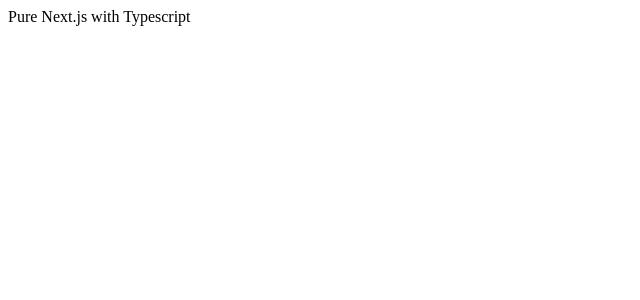
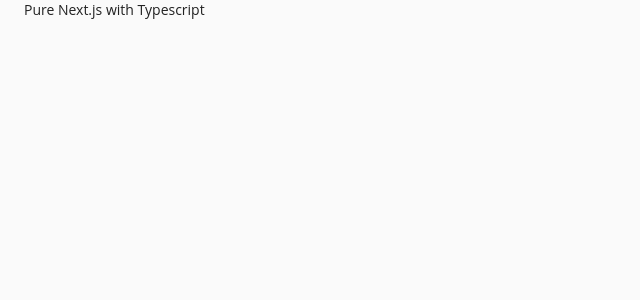
Before and after one commit to NPTripPlanner/TripPlannerNext, a Next.js app: page / in a window 1280 px wide. Shown: the top 300 px of the page, without its empty margins (0-640 px from the left). Built offline with nearby package versions, Linux system fonts and the light colour scheme.

Commit message:
add vertical gutter, add global css to them, add ThemeProvider

```diff
--- a/src/pages/_app.tsx
+++ b/src/pages/_app.tsx
@@ -1,11 +1,17 @@
 import LayoutMain from '../layout/layout.main';
+import {ThemeProvider} from '@material-ui/styles';
+import theme from '../theme/defaultTheme';
+import { CssBaseline } from '@material-ui/core';
 
 function App({ Component, pageProps }) {
 
   return (
-    <LayoutMain>
-      <Component {...pageProps} />
-    </LayoutMain>
+    <ThemeProvider theme={theme}>
+      <CssBaseline />
+      <LayoutMain hGutter={true}>
+        <Component {...pageProps} />
+      </LayoutMain>
+    </ThemeProvider>
   )
 }
 
--- a/src/theme/defaultTheme.js
+++ b/src/theme/defaultTheme.js
@@ -34,6 +34,13 @@
     },
   },
   overrides: {
+    MuiCssBaseline:{
+      '@global':{
+        body:{
+          margin:0,
+        }
+      }
+    },
     MuiAvatar: {
       colorDefault: {
         backgroundColor: "transparent",
```
Also changed, not shown: src/layout/layout.main.tsx (+8 -0 lines).
